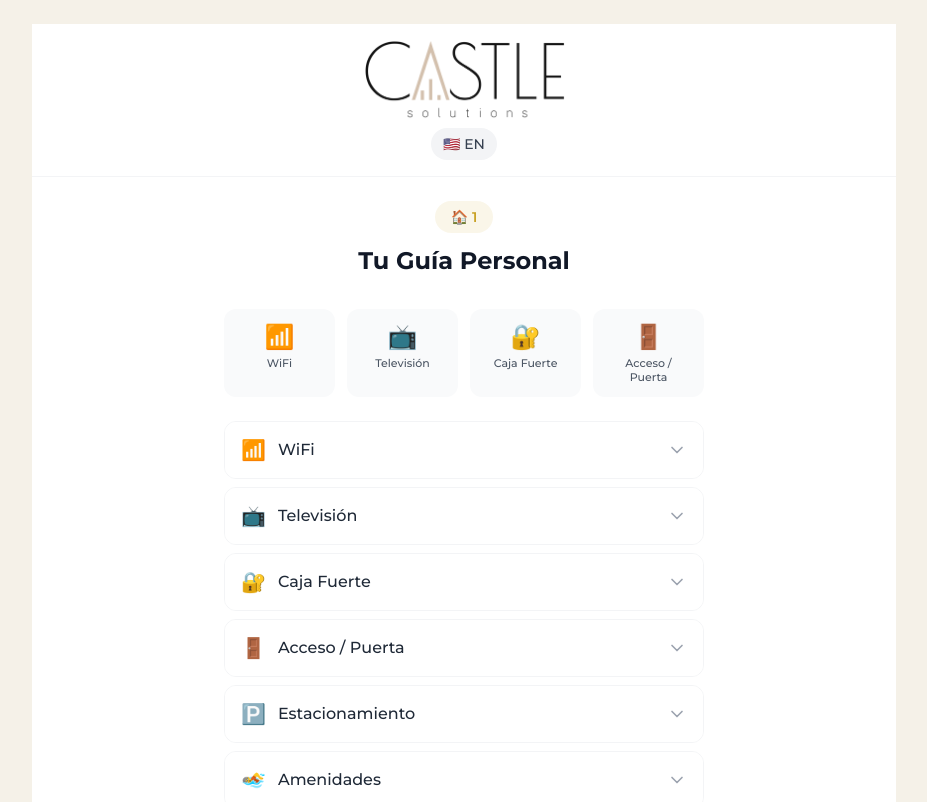
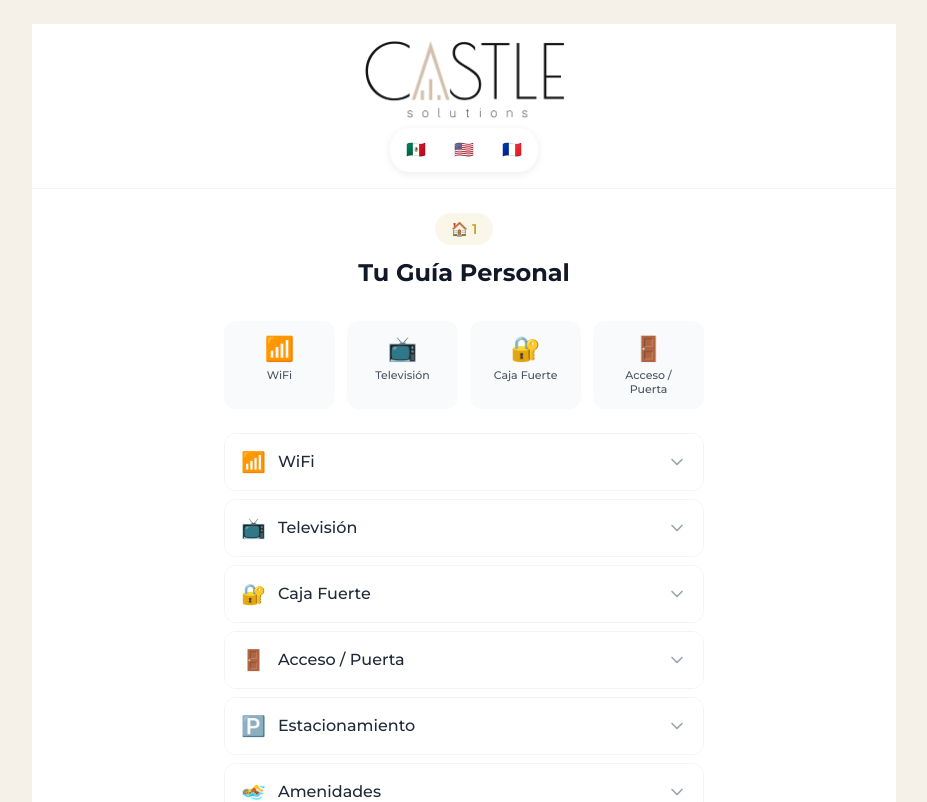
Before and after one commit to Pvrolomx/castle-ops, a Next.js app: page /guide/1 in a window 1280 px wide. Shown: the top 802 px of the page, without its empty margins (176-1103 px from the left). Built offline with nearby package versions, Linux system fonts and the light colour scheme.

Commit message:
feat: update guide lang toggle

```diff
--- a/app/guide/[slug]/page.tsx
+++ b/app/guide/[slug]/page.tsx
@@ -3,7 +3,7 @@ export const dynamic = 'force-dynamic'
 import { useState, useEffect } from 'react'
 import { useSearchParams } from 'next/navigation'
 import { ChevronDown, X } from 'lucide-react'
-import { Lang, LANG_OPTIONS } from '@/lib/i18n'
+import { Lang } from '@/lib/i18n'
 
 type PropertyData = {
   name: string
@@ -51,9 +51,6 @@ export default function GuidePage({ params }: { params: { slug: string } }) {
 
   const quickIcons = data.sections.slice(0, 4)
 
-  const currentIdx = LANG_OPTIONS.findIndex(o => o.code === lang)
-  const nextLang = LANG_OPTIONS[(currentIdx + 1) % LANG_OPTIONS.length]
-
   const welcomeTexts = {
     hello: { es: '¡Hola', en: 'Hello', fr: 'Bonjour' },
     welcome: { es: 'Bienvenido(a) a Puerto Vallarta', en: 'Welcome to Puerto Vallarta', fr: 'Bienvenue à Puerto Vallarta' },
@@ -70,10 +67,11 @@ export default function GuidePage({ params }: { params: { slug: string } }) {
       <header className="bg-white border-b border-gray-100 sticky top-0 z-50">
         <div className="max-w-lg mx-auto px-4 py-4 flex flex-col items-center gap-2">
           <img src="/logo.png" alt="Castle Solutions" className="h-20 w-auto" />
-          <button onClick={() => setLang(nextLang.code)}
-            className="flex items-center gap-1.5 px-3 py-1.5 rounded-full bg-gray-100 hover:bg-gray-200 transition text-sm font-medium text-gray-700">
-            {nextLang.label}
-          </button>
+          <div className="lang-toggle">
+            <button className={`lang-btn ${lang === 'es' ? 'active' : ''}`} onClick={() => setLang('es')}>🇲🇽</button>
+            <button className={`lang-btn ${lang === 'en' ? 'active' : ''}`} onClick={() => setLang('en')}>🇺🇸</button>
+            <button className={`lang-btn ${lang === 'fr' ? 'active' : ''}`} onClick={() => setLang('fr')}>🇫🇷</button>
+          </div>
         </div>
       </header>
 
```
